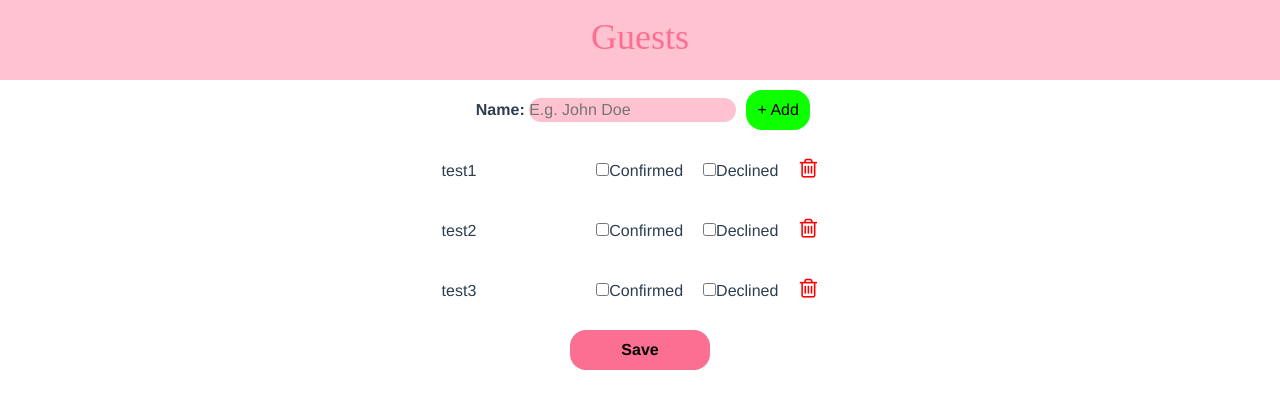
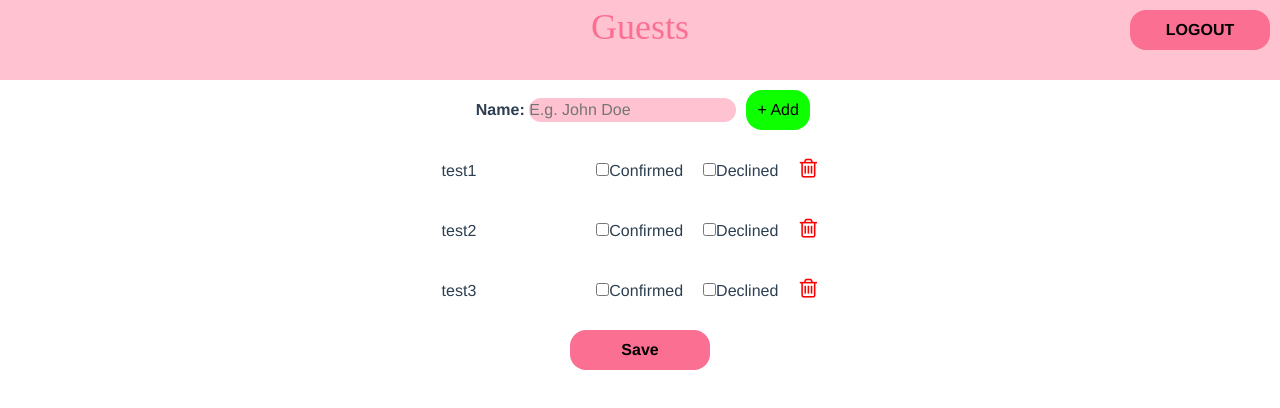
Before and after one commit to jadrejcicariana/Wedding-planner-frontend, a Vue app: page /guests in a window 1280 px wide. Shown: the top 408 px of the page. Built offline with nearby package versions, Linux system fonts and the light colour scheme; sample sign-in values are in the browser's storage.

Commit message:
add logout

```diff
--- a/src/components/MainHeader.vue
+++ b/src/components/MainHeader.vue
@@ -1,15 +1,19 @@
 <template>
-    <header>
-      <div class="title">
-        <p>
+  <div>
+    <p class="title">
       {{headerText}}
     </p>
+    <span v-if="authenticated">
+      <main-button class = "logout" :buttonText="'LOGOUT'" @click="logout"></main-button>
+    </span>
   </div>
-    </header>
 </template>
 
 
 <script>
+import MainButton from '@/components/MainButton.vue'
+import { Auth } from '@/services'
+
 
 export default {
   name: 'MainHeader',
@@ -19,6 +23,20 @@ export default {
         required: true
     }
   },
+  methods: {
+    logout() {
+      Auth.logout();
+      this.$router.go()
+    }
+  },
+  components: {
+    MainButton
+  },
+  data () {
+    return {
+      ...Auth.state
+    }
+  }
 }
 
 </script>
@@ -26,16 +44,30 @@ export default {
 
 <style scoped>
 
-header {
+div {
+  position: relative;
   background-color: #FFC2D1;
   height: 80px;
 }
 
 .title {
+  position: absolute;
+  top: 0;
+  bottom: 0;
+  right: 0;
+  left: 0;
+  margin: auto;
+  text-align : center;
   font-size: 36px;
   color: #FB6F92;
-    padding-top: 10px;
+  width: 50%;
   font-family: cursive;
+
+}
+
+.logout {
+  position: absolute;
+  right: 0;
 }
 
 
--- a/src/services/index.js
+++ b/src/services/index.js
@@ -25,6 +25,18 @@ let Auth = {
 
     getUser() {
         return JSON.parse(localStorage.getItem("user"))
+    },
+    authenticated () {
+        let user = Auth.getUser()
+        if (user && user.token) {
+            return true
+        }
+        return false
+    },
+    state: {
+        get authenticated(){
+            return Auth.authenticated()
+        }
     }
 }
 
```
Lines whose indentation alone changed are shown as unchanged.
